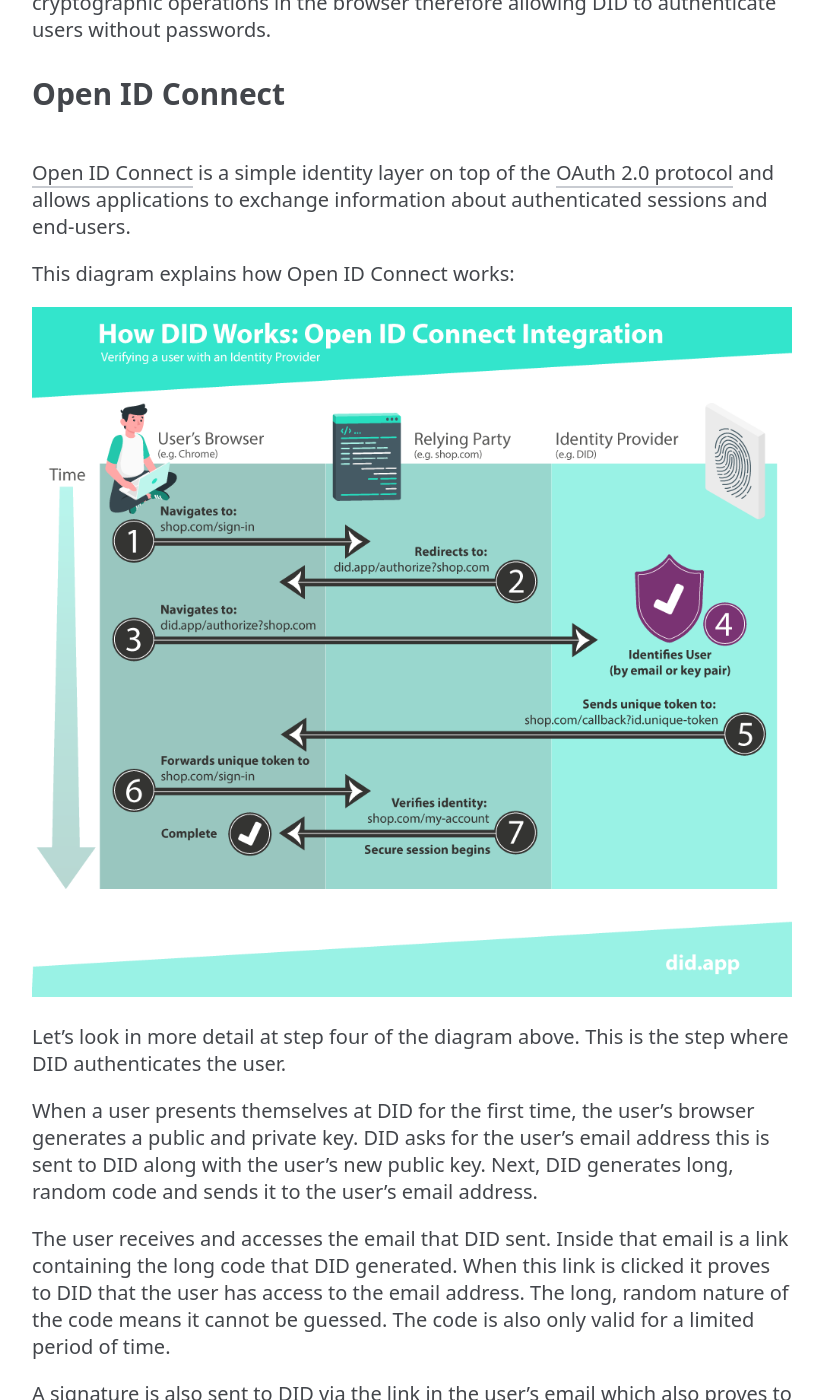
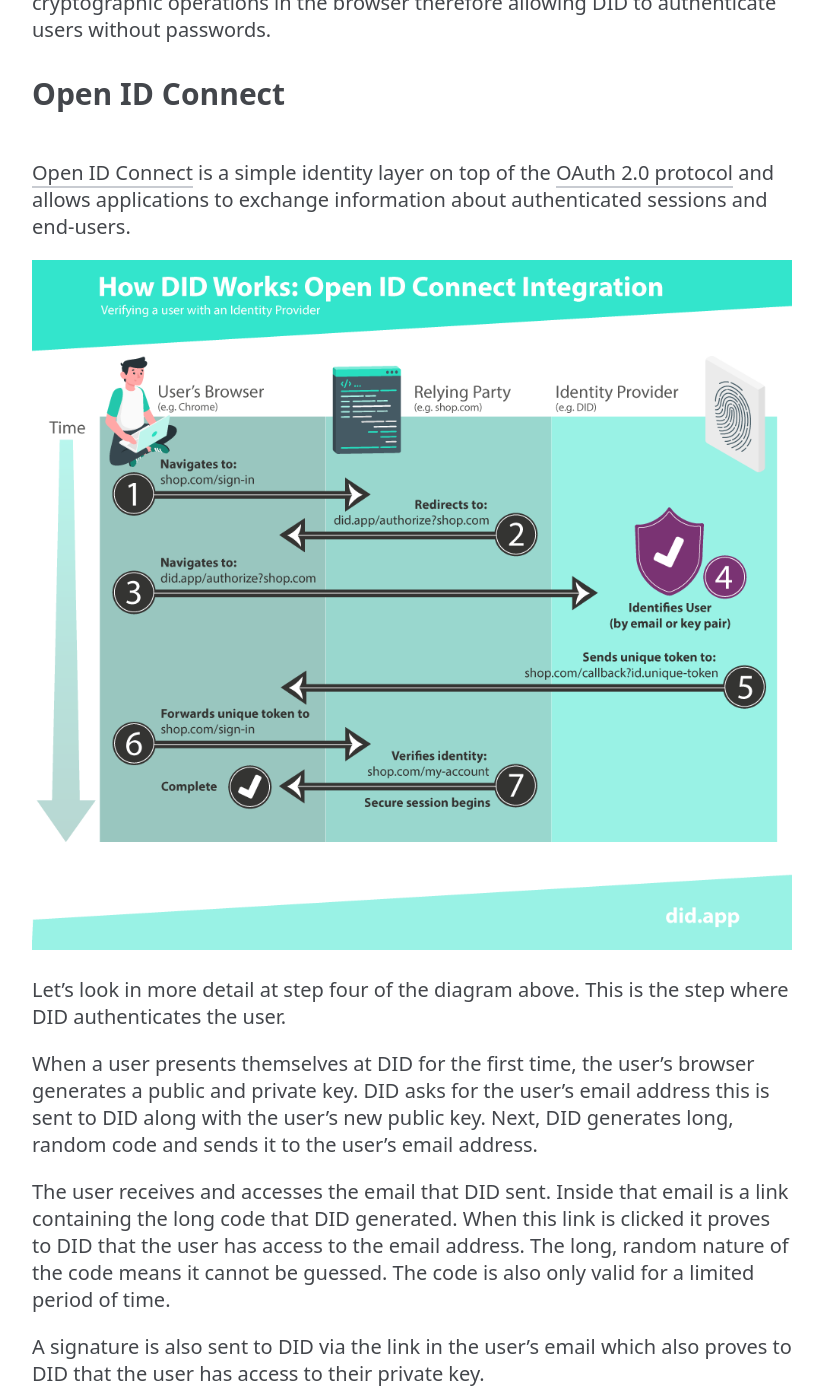
Before and after one commit to did-app/www, a Jekyll site: the page built from _articles/did-explained-how-did-passwordless-authentication-works.md, in a window 1280 px wide and 1400 px high, scrolled down 534 px. Shown: the whole window, without its empty margins (228-1051 px from the left). Built offline with Jekyll 4.4.1, drawn with Linux system fonts in a browser that asks for light colours; a style sheet for code colours, icons or effects is not loaded; some of the changed text lies outside the part shown.

Commit message:
removed duplicate article titles.

```diff
--- a/_articles/did-explained-how-did-passwordless-authentication-works.md
+++ b/_articles/did-explained-how-did-passwordless-authentication-works.md
@@ -13,8 +13,6 @@
 
 [Open ID Connect](https://openid.net/connect/) is a simple identity layer on top of the [OAuth 2.0 protocol](https://oauth.net/2/) and allows applications to exchange information about authenticated sessions and end-users.
 
-This diagram explains how Open ID Connect works:
-
 ![How DID works: Open ID Connect Integration](/assets/images/how-did-works/how-did-works-open-id-connect-integration.png)
 
 Let’s look in more detail at step four of the diagram above.  This is the step where DID authenticates the user.
@@ -26,8 +24,6 @@
 A signature is also sent to DID via the link in the user's email which also proves to DID that the user has access to their private key.
 
 Finally, DID sends another unique code back to the browser which the requesting website uses to grant the user access.
-
-This diagram explains how DID authenticates a user with their email address:
 
 ![How DID works: Signing In With Email](/assets/images/how-did-works/how-did-works-signing-in-with-email.png)
 
```
